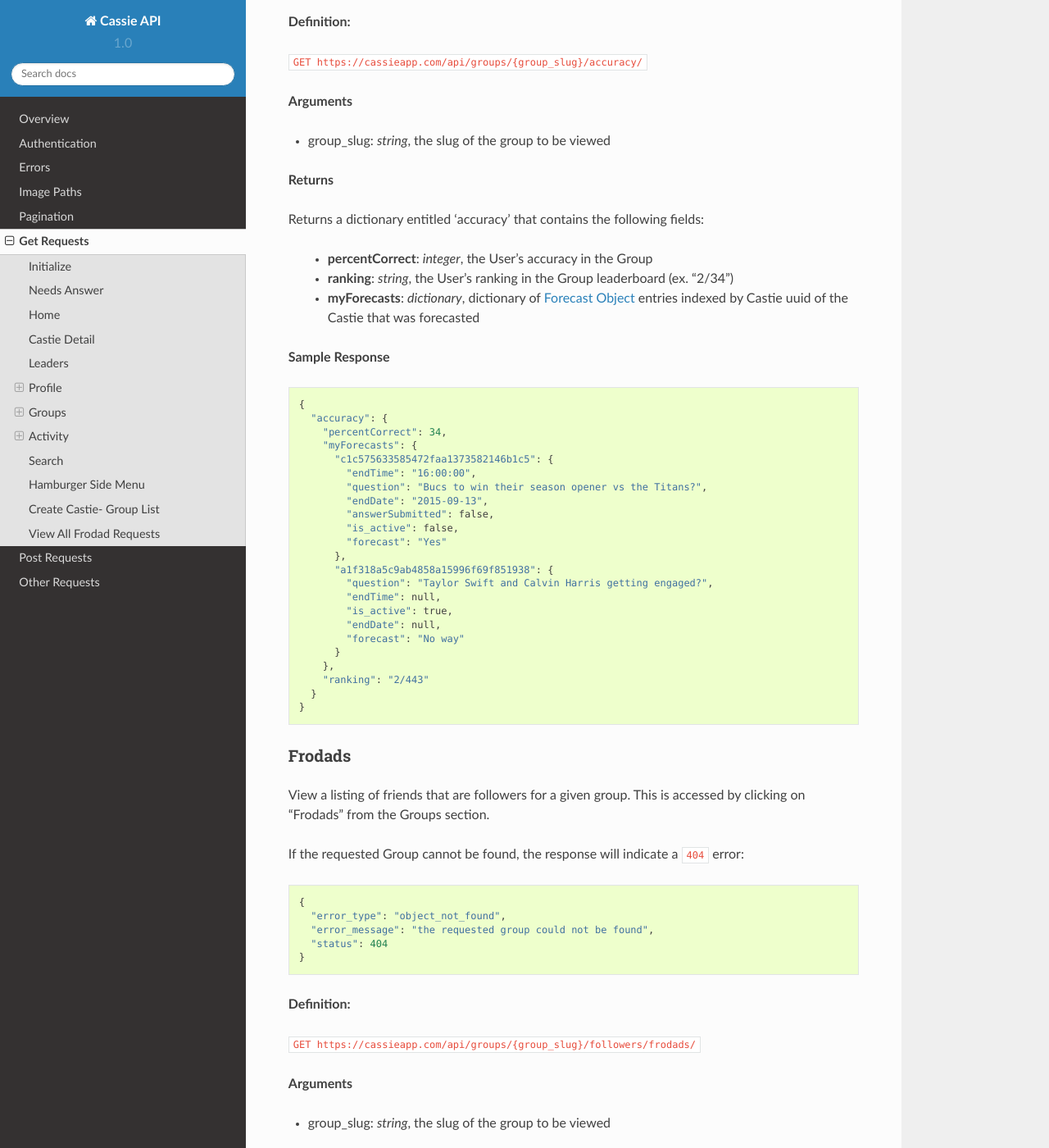
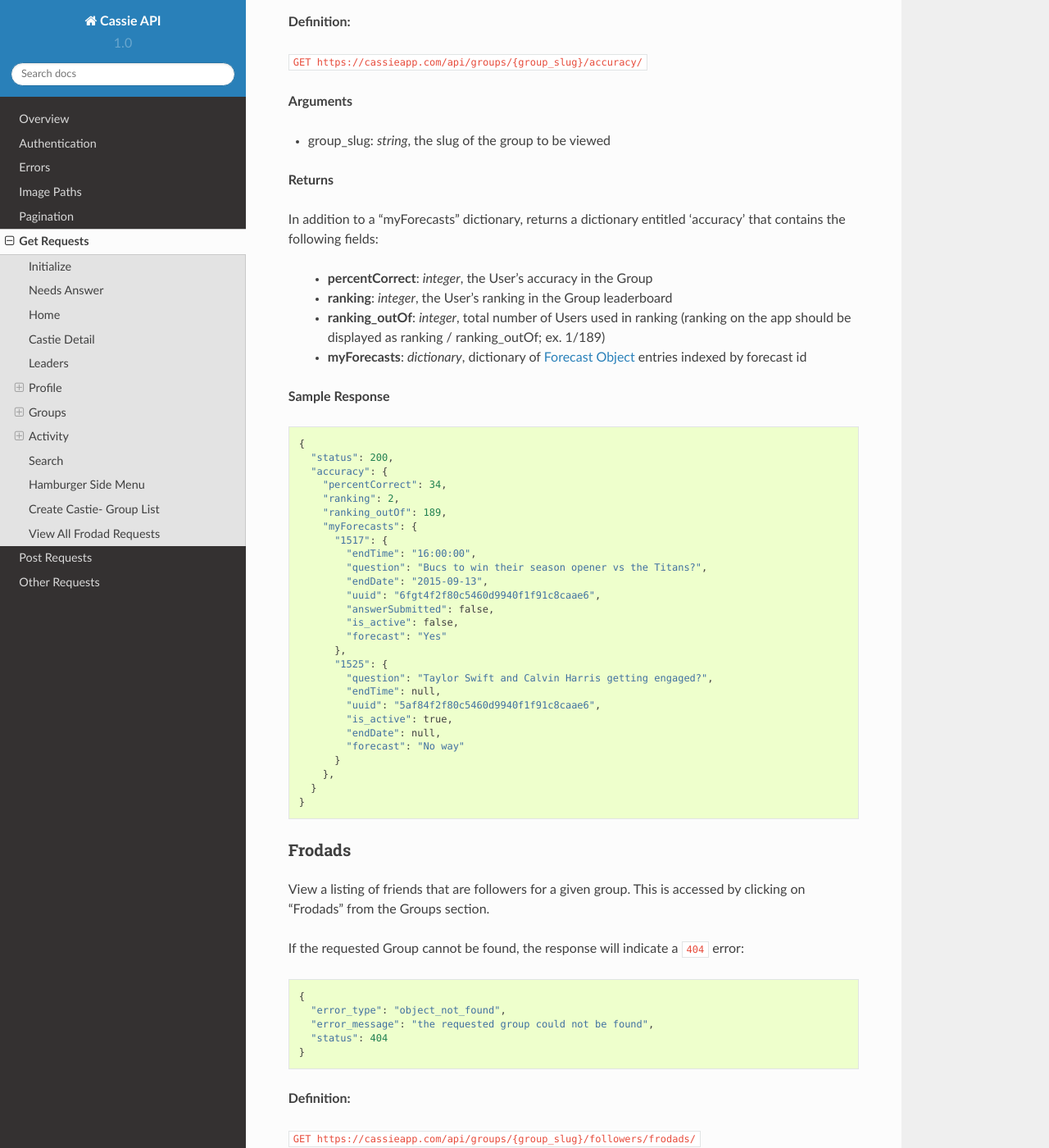
Before and after one commit to ssocias/cassie_docs, a Sphinx documentation site: the page built from source/get-requests.rst, in a window 1280 px wide and 1400 px high, scrolled down 21633 px. Shown: the whole window at 82% size. Built offline with Sphinx 7.4.7 and the Read the Docs theme 2.0.0, drawn with Linux system fonts in a browser that asks for light colours.

Commit message:
leaderboard ranking for accuracy section of groups

```diff
--- a/source/get-requests.rst
+++ b/source/get-requests.rst
@@ -980,35 +980,40 @@
 
 **Returns**
 
-Returns a dictionary entitled 'accuracy' that contains the following fields:
+In addition to a "myForecasts" dictionary, returns a dictionary entitled 'accuracy' that contains the following fields:
 
   * **percentCorrect**: *integer*, the User's accuracy in the Group
-  * **ranking**: *string*, the User's ranking in the Group leaderboard (ex. "2/34")
-  * **myForecasts**: *dictionary*, dictionary of `Forecast Object`_ entries indexed by Castie uuid of the Castie that was forecasted
+  * **ranking**: *integer*, the User's ranking in the Group leaderboard
+  * **ranking_outOf**: *integer*, total number of Users used in ranking (ranking on the app should be displayed as ranking / ranking_outOf; ex. 1/189)
+  * **myForecasts**: *dictionary*, dictionary of `Forecast Object`_ entries indexed by forecast id
 
 **Sample Response** ::
 
   {
+    "status": 200,
     "accuracy": {
       "percentCorrect": 34,
+      "ranking": 2,
+      "ranking_outOf": 189,
       "myForecasts": {
-        "c1c575633585472faa1373582146b1c5": {
+        "1517": {
           "endTime": "16:00:00",
           "question": "Bucs to win their season opener vs the Titans?",
           "endDate": "2015-09-13",
+          "uuid": "6fgt4f2f80c5460d9940f1f91c8caae6",
           "answerSubmitted": false,
           "is_active": false,
           "forecast": "Yes"
         },
-        "a1f318a5c9ab4858a15996f69f851938": {
+        "1525": {
           "question": "Taylor Swift and Calvin Harris getting engaged?",
           "endTime": null,
+          "uuid": "5af84f2f80c5460d9940f1f91c8caae6",
           "is_active": true,
           "endDate": null,
           "forecast": "No way"
         }
       },
-      "ranking": "2/443"
     }
   }
 
```
Also changed, not shown: source/index.rst (+7 -18 lines), 15 other files.
